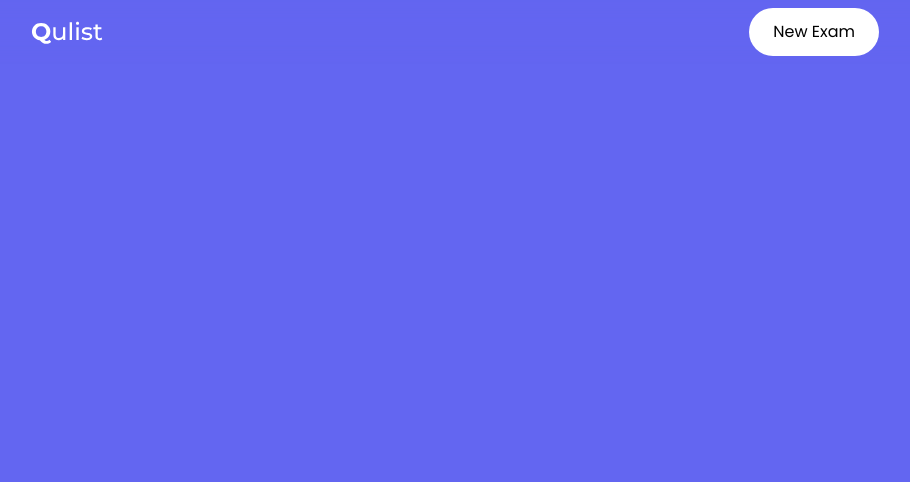
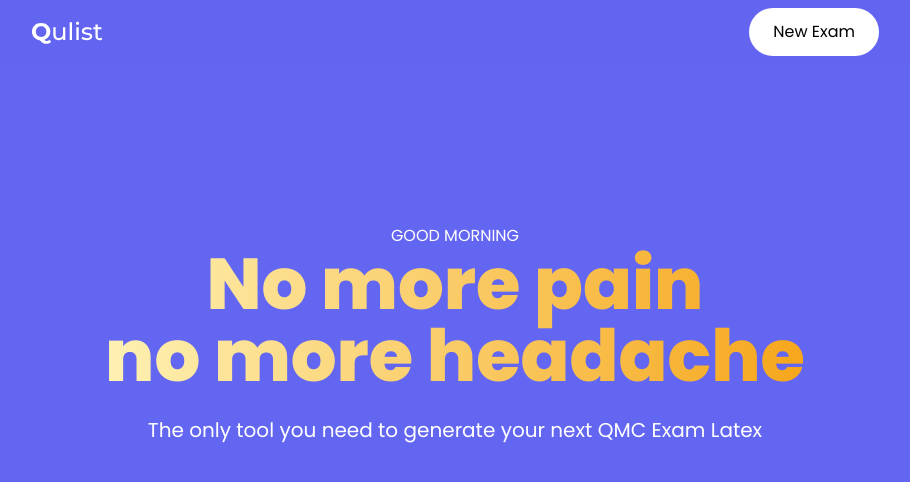
Before and after one commit to mohamedsahel/qulist, a Next.js app: page / in a window 1280 px wide. Shown: the top 482 px of the page, without its empty margins (185-1095 px from the left). Built offline with nearby package versions, Linux system fonts and the light colour scheme.

Commit message:
add homepage desing

```diff
--- a/pages/_app.tsx
+++ b/pages/_app.tsx
@@ -3,6 +3,7 @@ import '@styles/global.css'
 import '@fontsource/poppins/400.css'
 import '@fontsource/poppins/500.css'
 import '@fontsource/poppins/600.css'
+import '@fontsource/poppins/800.css'
 import OpenedExamProvider from '@components/OpenedExamProvider'
 
 
--- a/pages/index.tsx
+++ b/pages/index.tsx
@@ -31,7 +31,9 @@ export default function Home(): JSX.Element {
   return (
     <div>
       <Header />
-      <main className='inner-container grid md:grid-cols-2 gap-6 mt-24'>
+      <main className='inner-container mt-24'>
+        {exams.length ? (
+          <div className='grid md:grid-cols-2 gap-6 '>
             {exams.map((exam, index) => (
               <ExamCard
                 index={index}
@@ -41,6 +43,19 @@ export default function Home(): JSX.Element {
                 isShowing
               />
             ))}
+          </div>
+        ) : (
+          <div className='flex flex-col justify-center text-center text-white py-32'>
+            <p className='uppercase'>Good morning</p>
+            <h1 className='font-bold text-transparent text-5xl md:text-7xl bg-clip-text bg-gradient-to-r from-yellow-100 to-amber-500'>
+              No more pain <br /> no more headache
+            </h1>
+            <p className='mt-6 text-xl'>
+              The only tool you need to generate your next QMC Exam
+              Latex
+            </p>
+          </div>
+        )}
       </main>
     </div>
   )
--- a/src/components/Header.tsx
+++ b/src/components/Header.tsx
@@ -84,7 +84,7 @@ const LatexEditorModal = ({ className }: { className: string }) => {
     <Modal
       button={
         <button className={classNames('rounded-lg bg-black bg-opacity-25 py-2 px-5 hover:bg-opacity-30 select-none text-white', className)}>
-          open
+          Math
         </button>
       }>
       {({ closeModal }: any) => (
--- a/src/components/OpenedExamProvider.tsx
+++ b/src/components/OpenedExamProvider.tsx
@@ -1,5 +1,5 @@
 import { useRouter } from 'next/router'
-import { createContext, ReactNode, useContext, useState } from 'react'
+import { createContext, ReactNode, useContext, useEffect, useState } from 'react'
 import { useDB } from 'src/db'
 
 const OpenedExamContext = createContext<
@@ -23,6 +23,10 @@ function OpenedExamProvider({
     openedExam: state.exams.find((e) => e.id === query.exam),
   }))
 
+  useEffect(() => {
+    setShowLatex(false)
+  }, [query])
+
 
   return (
     <OpenedExamContext.Provider
--- a/types.d.ts
+++ b/types.d.ts
@@ -42,11 +42,6 @@ export type QuestionType = {
 }
 
 
-// export type QuestionType =
-//   | MultipeChoicesQuestionType
-//   | TrueFalseQuestionType
-//   | LongQuestionType
-
 export type ExamType = {
   id: string
   module: typeof MODULE_LIST[number]
```
Lines whose indentation alone changed are shown as unchanged.
